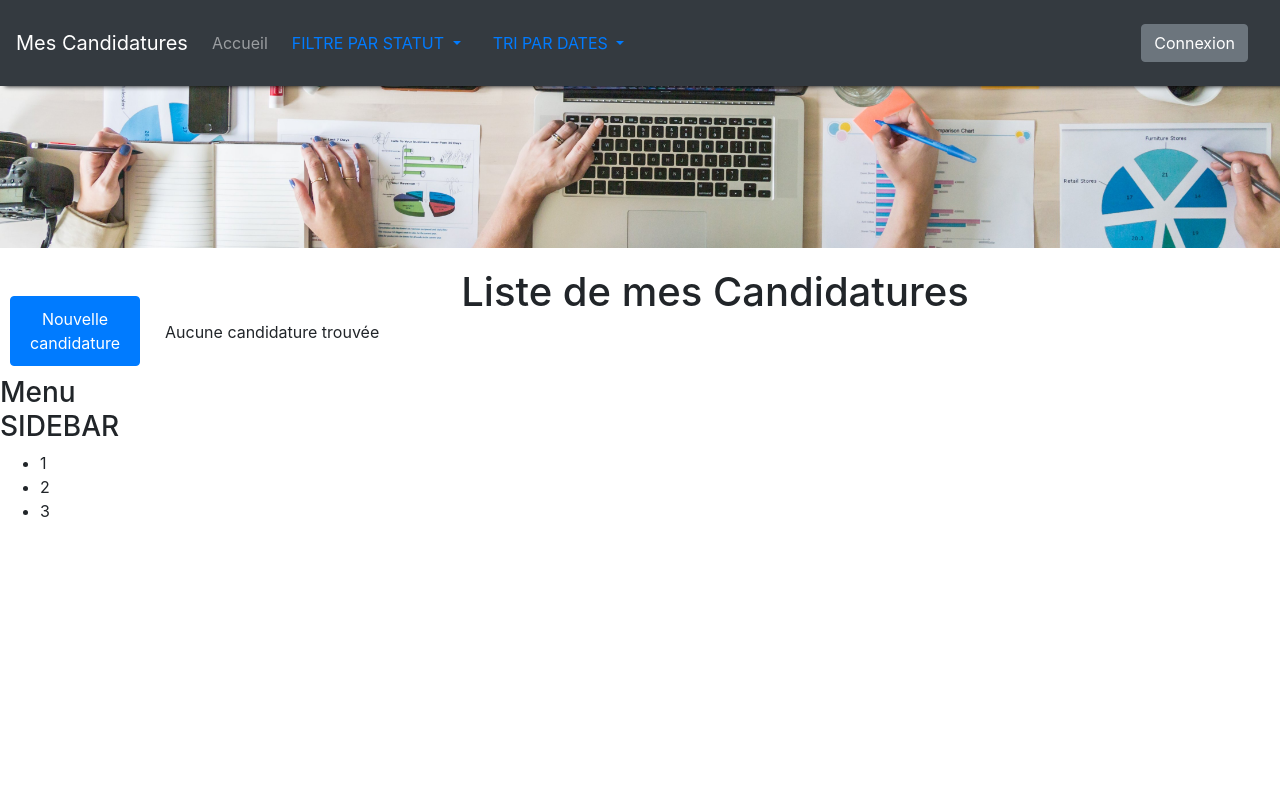
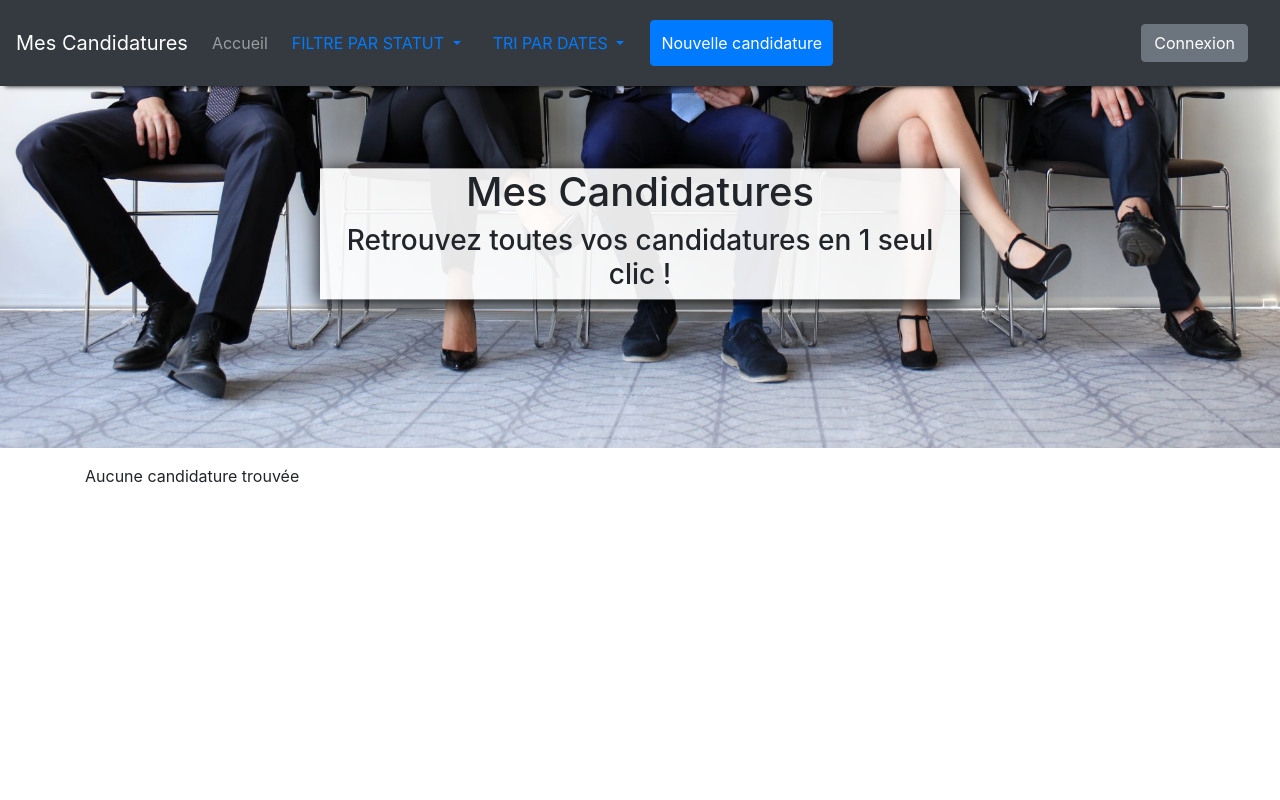
Before and after one commit to adairon/projet_candidatures, a Symfony app: template templates/candidature/index.html.twig in a window 1280 px wide. Run offline with Twig, Linux system fonts and the light colour scheme; the template is opened without the code that fills it, so the values that code supplies are empty; some libraries are stand-ins or nearby versions.

Commit message:
modifs d'interface : mise de côté de la sidebar pour plus de clarté, changement de l'image de fond du header, titre de chaque page dans le header

```diff
--- a/public/css/style.css
+++ b/public/css/style.css
@@ -3,18 +3,12 @@ body{
     /* background-image: url(/images/OQCI8I0.jpg);
     background-size: cover;
     background-position: center center;
-    background-repeat: repeat; */
-    /* background-color: rgb(245, 245, 245); */
+    background-repeat: repeat;
+    background-color: rgb(245, 245, 245); */
     margin-top: 3rem; /*pour compenser la taille de la navbar*/
 
 }
 
-header{
-    height: 200px;
-    background-image: url(../images/business-team-meeting-boardroom.jpg);
-    background-size: cover;
-    background-position: 0% 70%;
-}
 
 h1{
     /* background-color: rgba(0, 0, 0, 0.74);
@@ -39,6 +33,25 @@ form{
     color:white;
 }
 
+/* ========================================= [ HEADER ] ====================================== */
+header{
+    height: 400px;
+    background-image: url(../images/Jobs.jpeg);
+    background-size: cover;
+    background-position: 0% 70%;
+    position: relative;
+}
+
+.header-text{
+    text-align: center;
+    padding: 0 1rem;
+    background-color: rgba(255, 255, 255, 0.9);
+    position: absolute;
+    top: 186px;
+    left: 50%;
+    transform: translate(-50%,-50%);
+    box-shadow: 0px 5px 20px black;
+}
 
 
 /* ===========================================[ NAVBAR ]===================================== */
@@ -52,7 +65,7 @@ form{
     top: 0;left: 0;bottom: 0;
     height: 100vh;
     width: 150px;
-    margin-top: 286px; /*on décalle vers le bas de la hauteur de la navbar et du header*/
+    margin-top: 486px; /*on décalle vers le bas de la hauteur de la navbar et du header*/
     display: flex;
     flex-direction: column;
     align-content: center;
@@ -64,7 +77,7 @@ form{
 /*  ===================== [ Landing page : liste des candidatures] ============================ */
 .block-body{
     padding: 1rem 0 ;
-    margin-left: 150px;
+    /* margin-left: 150px; */
     /* background-color: rgb(241, 241, 241); */
     /* background-image: url(/images/business-team-meeting-boardroom.jpg);
     background-size: cover;
--- a/templates/base.html.twig
+++ b/templates/base.html.twig
@@ -11,10 +11,9 @@
 
         {% block navbar %}
             {% include "navigation.html.twig" %}
-            {% include "sidebar.html.twig" %}
+            {# {% include "sidebar.html.twig" %} #}
         {% endblock %}
 
-        <header></header>
 
         {% block body %}{% endblock %}
 
--- a/templates/candidature/edit.html.twig
+++ b/templates/candidature/edit.html.twig
@@ -3,10 +3,14 @@
 {% block title %}{{ parent ()}} - éditer candidature{% endblock %}
 
 {% block body %}
+<header>
+    <div class="header-text">
+        <h1>Éditez votre candidature</h1>
+    </div>
+</header>
     <div class="block-body">
         <div class="container edit-container">
             <div class="col-9 justify-content-center m-auto">
-                <h1 class="text-center my-1">Editer la Candidature</h1>
 
                 {{ include('candidature/_form.html.twig', {'button_label': 'Mettre à jour'}) }}
                 {{ include('candidature/_delete_form.html.twig') }}
--- a/templates/candidature/index.html.twig
+++ b/templates/candidature/index.html.twig
@@ -3,10 +3,18 @@
 {% block title %} {{ parent ()}} - Accueil{% endblock %}
 
 {% block body %}
+
+<header>
+    <div class="header-text">
+        <h1>Mes Candidatures</h1>
+        <h3>Retrouvez toutes vos candidatures en 1 seul clic !</h3>
+    </div>
+</header>
+
 <div class="block-body">
 <div class="container main-container">
 
-    <h1 class="text-center my-1">Liste de mes Candidatures</h1>
+
     {# présentation sous forme de cartes dans un card-deck bootstrap avant la boucle pour que toutes les cartes y soient #}
     {# <div class="card-deck"> #}
         {% for candidature in candidatures %}
--- a/templates/navigation.html.twig
+++ b/templates/navigation.html.twig
@@ -37,6 +37,8 @@
           {% endfor %} #}
       </div>
     </div>
+    <a href="{{ path('candidature_new') }}" class="btn btn-primary new-candidature">Nouvelle candidature</a>
+
 
 
 
```
Also changed, not shown: templates/candidature/new.html.twig (+7 -1 lines), templates/candidature/show.html.twig (+8 -1 lines), public/images/129-1292741_handshake-icon-png-handshake.png (added), public/images/Jobs.jpeg (added), public/images/OQCI8I0.jpg (deleted), public/images/pattern.jpg (deleted).
